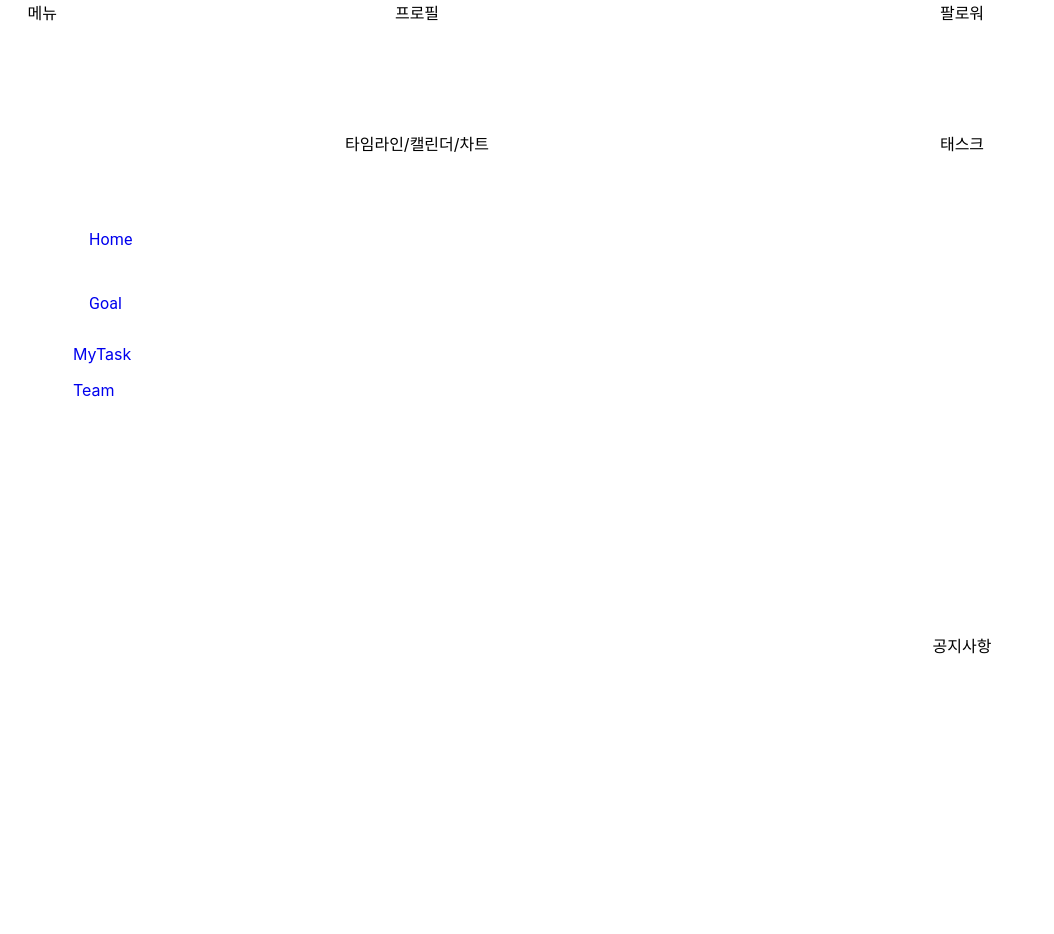
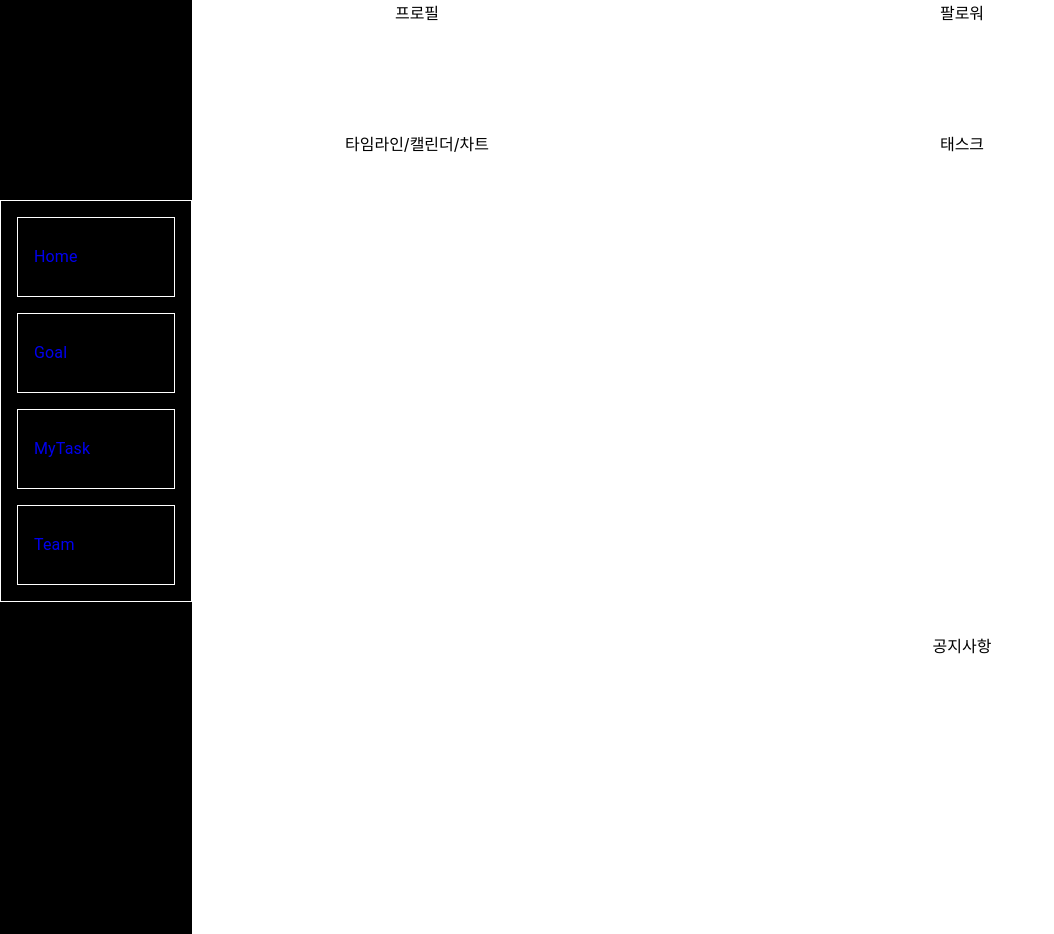
Before and after one commit to wannaseoji/ttodo, a React (Create React App) app: page / in a window 1280 px wide. Shown: the whole page, without its empty margins (0-1054 px from the left). Built offline with nearby package versions, Linux system fonts and the light colour scheme.

Commit message:
MenuList Commit #3
메뉴리스트에 CSS 속성을 추가하는 코드를 사용해봤습니다.
잘 작동하는 것 같고, 커스터마이징 가능할 것 같습니다.

```diff
--- a/package.json
+++ b/package.json
@@ -13,6 +13,7 @@
     "react": "^18.2.0",
     "react-dom": "^18.2.0",
     "react-scripts": "5.0.1",
+    "styled-components": "^5.3.6",
     "web-vitals": "^2.1.4"
   },
   "scripts": {
--- a/src/pages/Home.js
+++ b/src/pages/Home.js
@@ -5,36 +5,65 @@ import List from '@mui/material/List';
 import ListItem from '@mui/material/ListItem';
 import ListItemButton from '@mui/material/ListItemButton';
 import ListItemIcon from '@mui/material/ListItemIcon';
+
+import Box from '@mui/material/Box';
 import ListItemText from '@mui/material/ListItemText';
+
 const Home = () => {
     return (
 
 
         <div class="parent">
-            <div class="box menu">메뉴
+            <div class="box menu">
                 <nav id="seo_nav">
+                    <Box sx={{ width: '100%', maxWidth: 400, bgcolor: 'background.black', border: '1px solid white' }}>
+                        <List component="nav">
+                            <nav>
+                                <Link to="/" style={{ textDecoration: 'none' }}>
+                                    <ListItem >
+                                        <ListItemButton sx={{ height: 80, border: '1px solid white' }}>
+                                            <ListItemText>Home</ListItemText>
+                                        </ListItemButton>
 
-                    <List >
+                                    </ListItem>
+                                </Link>
+                            </nav>
+                            <nav>
+                                <Link to="/Goal" style={{ textDecoration: 'none' }} >
 
                                     <ListItem>
-                            <Link to="/" style={{ textDecoration: 'none' }}>
-                                <ListItemButton>
-                                    <ListItemText>Home</ListItemText>
-                                </ListItemButton>
-                            </Link>
-                        </ListItem>
-                        <ListItem>
-                            <ListItemButton>
-                                <ListItemText ><Link to="/Goal" style={{ textDecoration: 'none' }} > Goal</Link></ListItemText>
+                                        <ListItemButton sx={{ height: 80, border: '1px solid white' }}>
+                                            <ListItemText > Goal</ListItemText>
                                         </ListItemButton>
                                     </ListItem>
+                                </Link>
+
+                            </nav>
+                            <nav>
+                                <Link to="/MyTask" style={{ textDecoration: 'none' }}>
+
                                     <ListItem>
-                            <Link to="/MyTask" style={{ textDecoration: 'none' }}> MyTask</Link>
+
+                                        <ListItemButton sx={{ height: 80, border: '1px solid white' }}>
+                                            <ListItemText >  MyTask</ListItemText>
+                                        </ListItemButton>
                                     </ListItem>
+                                </Link>
+
+                            </nav>
+                            <nav>
+                                <Link to="/Team" style={{ textDecoration: 'none' }}>
                                     <ListItem>
-                            <Link to="/Team" style={{ textDecoration: 'none' }}> Team</Link>
+
+                                        <ListItemButton sx={{ height: 80, border: '1px solid white' }}>
+                                            <ListItemText > Team</ListItemText>
+                                        </ListItemButton>
+
                                     </ListItem>
+                                </Link>
+                            </nav>
                         </List>
+                    </Box>
                 </nav >
             </div >
             <div class="box profile">프로필</div>
--- a/src/styles/grid.css
+++ b/src/styles/grid.css
@@ -42,7 +42,7 @@ body {
 
 .menu {
     grid-area: menu;
-
+    background-color: black;
     grid-column: auto;
 }
 
@@ -67,5 +67,8 @@ body {
 }
 
 #seo_nav {
+    display: block;
+    width: 200px;
+    height: 200px;
     margin-top: 200px;
 }
```
Also changed, not shown: 1 other file (tests, documents, lock files or other folders). Lines whose indentation alone changed are shown as unchanged.
